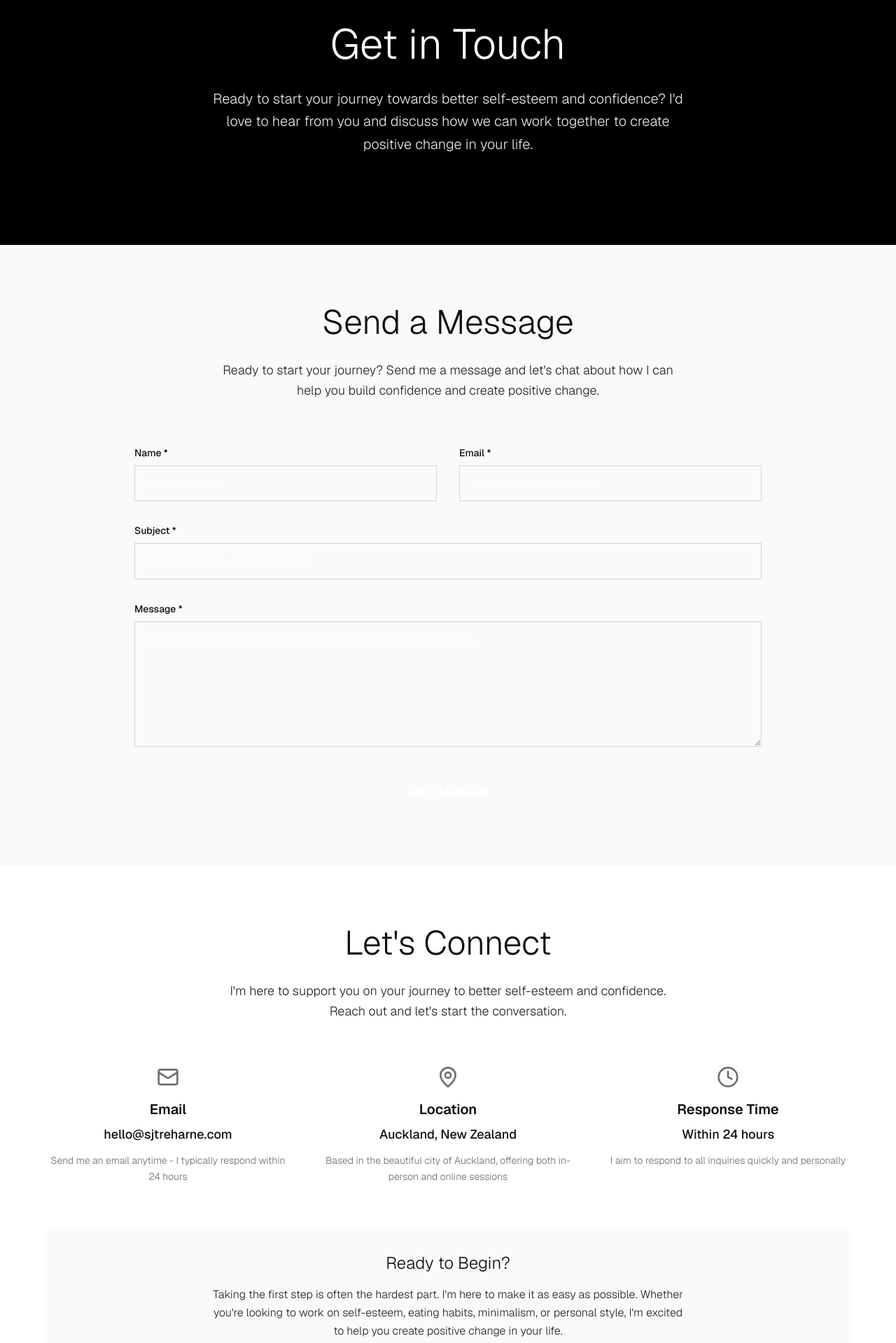
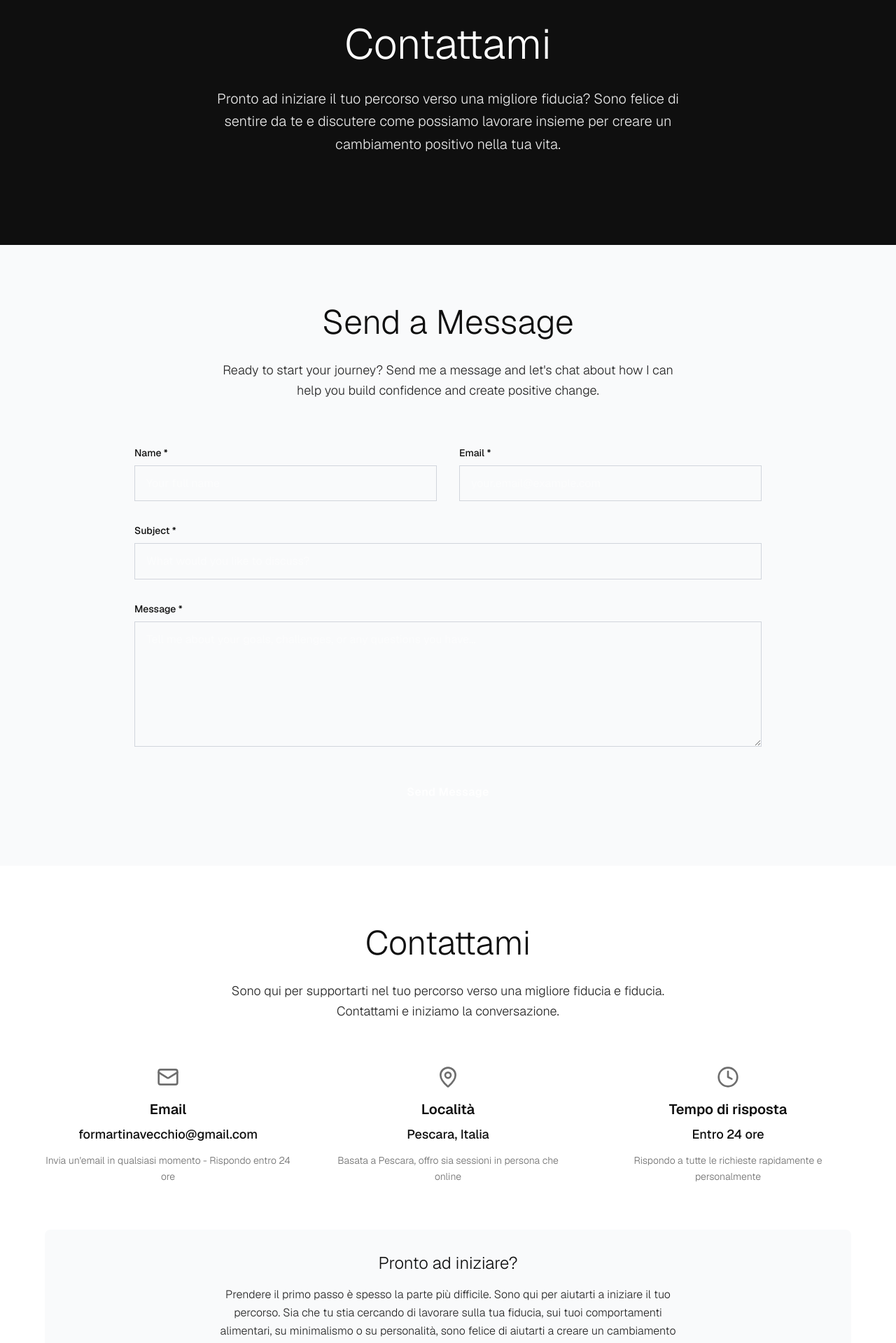
Before and after one commit to ezequiasaramburu/martina-website, a Next.js app: page /contact in a window 1280 px wide. Shown: the part 160-2079 px from the top of the page at 70% size. Built offline with nearby package versions, Linux system fonts and the light colour scheme.

Commit message:
fix warnings and update some content

```diff
--- a/src/app/about/page.tsx
+++ b/src/app/about/page.tsx
@@ -8,19 +8,19 @@ import Header from "@/components/Header";
 const AboutPage = () => {
   const featuresData = [
     {
-      title: "Qualified",
+      title: "Professionalità",
       description:
-        "As a certified Eating Psychology Coach and Life Coach, I'm qualified and passionate about helping people out of negative eating habits and into freedom, body confidence and good self-image. I love helping others find the boldness to wear what they love, eat what they fancy and do what their passionate about.",
+        "Mi sono laureata in Scienze dell’Educazione, della Formazione e in Filosofia. Ho approfondito la cura educativa e gli interventi di supporto in momenti di fragilità delle persone. La filosofia mi ha spinta a esplorare la ricerca di senso e la trasformazione. Il Master in Consulenza Filosofica ha unito teoria e pratica, permettendomi di accompagnare le persone valorizzando le loro potenzialità e domande in continua evoluzione.",
     },
     {
-      title: "Personal",
+      title: "Personalità",
       description:
-        "First and foremost I'm a wife and mother, so I'm currently living out my dream. I'm also a photographer and qualified Zumba Instructor. I love getting offline and into nature. So most weekends you'll find our little family in the woods, hanging in a hammock, making a fire and drinking tea together.",
+        '"Non mi fingo mai più intelligente, più bella, più giovane e più buona di quanto sono per apparire diversa, perché non ho bisogno di quelle menzogne. Vivo nell\'incredibile e indescrivibile lusso delle domande e delle risposte del mio tempo, che mi sono vicine e che sento come mie. Sono libera di vivere dove e come voglio, di leggere ciò che voglio, di pensare a tutto ciò che voglio come voglio, e di ascoltare chi voglio."',
     },
     {
-      title: "Faith",
+      title: "Eticità",
       description:
-        "I'm a Christian and therefore believe that you were created with love, care and there is purpose to your life. If that's what you believe too, I'm happy to help you find more intentionality in your faith life. But if you're not feeling it, we can leave the God-chat out of our sessions and focus on you.",
+        "Nel mio ruolo, l’etica professionale è il fondamento imprescindibile di ogni intervento. Credo profondamente che l'onestà intellettuale, la trasparenza e l’integrità siano la base per costruire spazi di apprendimento efficaci, relazioni autentiche e di fiducia con chi si accompagna nel percorso di crescita. Agisco sempre con responsabilità, ponendo al centro la persona e il suo benessere, nel rispetto delle diversità e della dignità di ciascuno.",
     },
   ];
 
@@ -29,13 +29,13 @@ const AboutPage = () => {
       <Header />
       <AboutHero
         title="Ciao, sono Martina Vecchio."
-        subtitle="Una formatrice e consulente filosofica basata a Pescara, Italia."
+        subtitle="Siamo quello che facciamo? Il nostro nome? Le nostre passioni o i nostri vizi? I nostri pensieri più strani o quelle azioni che fanno di noi qualcuno da ammirare?"
         imageSrc="/images/profile.jpeg"
         imageAlt="Martina Vecchio sitting on a wall with graffiti in a natural setting"
       />
 
       <ThreeColumnFeatures
-        sectionTitle="What I like about me:"
+        sectionTitle="Cosa ti piacerà di me:"
         columns={
           featuresData as [
             (typeof featuresData)[0],
--- a/src/app/layout.tsx
+++ b/src/app/layout.tsx
@@ -42,10 +42,11 @@ export const metadata: Metadata = {
     index: true,
     follow: true,
   },
-  viewport: {
-    width: "device-width",
-    initialScale: 1,
-  },
+};
+
+export const viewport = {
+  width: "device-width",
+  initialScale: 1,
 };
 
 export default function RootLayout({
--- a/src/app/page.tsx
+++ b/src/app/page.tsx
@@ -1,18 +1,17 @@
 import Header from "@/components/Header";
 import Hero from "@/components/Hero";
 import ColorfulSection from "@/components/ColorfulSection";
-import RootLayout from "./layout";
 import Footer from "@/components/Footer";
 
 export default function Home() {
   return (
-    <RootLayout>
+    <>
       <Header />
       <main>
         <Hero />
         <ColorfulSection />
       </main>
       <Footer />
-    </RootLayout>
+    </>
   );
 }
--- a/src/components/AboutHero.tsx
+++ b/src/components/AboutHero.tsx
@@ -11,9 +11,9 @@ interface AboutHeroProps {
 
 const AboutHero = ({ title, subtitle, imageSrc, imageAlt }: AboutHeroProps) => {
   return (
-    <section className="min-h-screen flex">
+    <section className="h-[65vh] flex">
       {/* Left side - Text content */}
-      <div className="w-full lg:w-1/2 bg-black flex items-center justify-center px-8 lg:px-16">
+      <div className="w-full lg:w-1/2 bg-dark-900 flex items-center justify-center px-8 lg:px-16">
         <div className="text-center lg:text-left max-w-lg">
           <h1 className="text-4xl md:text-5xl lg:text-6xl font-light text-white mb-6 leading-tight">
             {title}
@@ -25,12 +25,12 @@ const AboutHero = ({ title, subtitle, imageSrc, imageAlt }: AboutHeroProps) => {
       </div>
 
       {/* Right side - Image */}
-      <div className="hidden lg:block lg:w-1/2 relative">
+      <div className="hidden lg:block lg:w-1/2 relative pt-20">
         <Image
           src={imageSrc}
           alt={imageAlt}
           fill
-          className="object-cover"
+          className="object-contain"
           priority
         />
       </div>
--- a/src/components/CoachingHero.tsx
+++ b/src/components/CoachingHero.tsx
@@ -4,11 +4,12 @@ const CoachingHero = () => {
   return (
     <section className="bg-gradient-to-br from-teal-400 via-blue-400 to-purple-500 py-20 lg:py-32 px-8 relative overflow-hidden">
       {/* Background overlay for better text readability */}
-      <div className="absolute inset-0 bg-black bg-opacity-20"></div>
+      <div className="absolute inset-0 bg-dark-900 bg-opacity-20"></div>
 
-      <div className="max-w-4xl mx-auto text-center relative z-10">
+      <div className="max-w-6xl mx-auto text-center relative z-10">
         <h1 className="text-4xl md:text-5xl lg:text-6xl font-light text-white mb-6 leading-tight">
-          Coaching
+          &quot;Io non posso insegnare niente a nessuno, <br />
+          posso solo aiutarli a pensare.&quot;
         </h1>
         <p className="text-lg md:text-xl text-white/95 font-light leading-relaxed max-w-2xl mx-auto">
           Scopri le diverse modalità di incontro per il tuo percorso di crescita
--- a/src/components/ColorfulSection.tsx
+++ b/src/components/ColorfulSection.tsx
@@ -114,6 +114,10 @@ const ImageSquare = ({ section }: { section: SectionData }) => (
         alt={section.imageAlt || ""}
         fill
         className="object-cover"
+        sizes="(max-width: 768px) 100vw, 50vw"
+        priority={
+          section.image === "/images/1.png" || section.image === "/images/2.png"
+        }
       />
     )}
   </div>
--- a/src/components/ContactHero.tsx
+++ b/src/components/ContactHero.tsx
@@ -2,15 +2,15 @@
 
 const ContactHero = () => {
   return (
-    <section className="bg-black py-20 lg:py-32 px-8">
+    <section className="bg-dark-900 py-20 lg:py-32 px-8">
       <div className="max-w-4xl mx-auto text-center">
         <h1 className="text-4xl md:text-5xl lg:text-6xl font-light text-white mb-6 leading-tight">
-          Get in Touch
+          Contattami
         </h1>
         <p className="text-lg md:text-xl text-white/90 font-light leading-relaxed max-w-2xl mx-auto">
-          Ready to start your journey towards better self-esteem and confidence?
-          I&apos;d love to hear from you and discuss how we can work together to
-          create positive change in your life.
+          Pronto ad iniziare il tuo percorso verso una migliore fiducia? Sono
+          felice di sentire da te e discutere come possiamo lavorare insieme per
+          creare un cambiamento positivo nella tua vita.
         </p>
       </div>
     </section>
--- a/src/components/ContactInfo.tsx
+++ b/src/components/ContactInfo.tsx
@@ -7,22 +7,21 @@ const ContactInfo = () => {
     {
       icon: Mail,
       title: "Email",
-      info: "hello@sjtreharne.com",
+      info: "formartinavecchio@gmail.com",
       description:
-        "Send me an email anytime - I typically respond within 24 hours",
+        "Invia un'email in qualsiasi momento - Rispondo entro 24 ore",
     },
     {
       icon: MapPin,
-      title: "Location",
-      info: "Auckland, New Zealand",
-      description:
-        "Based in the beautiful city of Auckland, offering both in-person and online sessions",
+      title: "Località",
+      info: "Pescara, Italia",
+      description: "Basata a Pescara, offro sia sessioni in persona che online",
     },
     {
       icon: Clock,
-      title: "Response Time",
-      info: "Within 24 hours",
-      description: "I aim to respond to all inquiries quickly and personally",
+      title: "Tempo di risposta",
+      info: "Entro 24 ore",
+      description: "Rispondo a tutte le richieste rapidamente e personalmente",
     },
   ];
 
@@ -31,11 +30,11 @@ const ContactInfo = () => {
       <div className="max-w-6xl mx-auto">
         <div className="text-center mb-16">
           <h2 className="text-4xl md:text-5xl font-light text-dark-900 mb-6 leading-tight">
-            Let&apos;s Connect
+            Contattami
           </h2>
           <p className="text-lg text-dark-900/90 font-light leading-relaxed max-w-2xl mx-auto">
-            I&apos;m here to support you on your journey to better self-esteem
-            and confidence. Reach out and let&apos;s start the conversation.
+            Sono qui per supportarti nel tuo percorso verso una migliore fiducia
+            e fiducia. Contattami e iniziamo la conversazione.
           </p>
         </div>
 
@@ -60,13 +59,14 @@ const ContactInfo = () => {
 
         <div className="mt-16 p-8 bg-gray-50 rounded-lg text-center">
           <h3 className="text-2xl font-light text-dark-900 mb-4">
-            Ready to Begin?
+            Pronto ad iniziare?
           </h3>
           <p className="text-dark-900/90 font-light leading-relaxed max-w-2xl mx-auto">
-            Taking the first step is often the hardest part. I&apos;m here to
-            make it as easy as possible. Whether you&apos;re looking to work on
-            self-esteem, eating habits, minimalism, or personal style, I&apos;m
-            excited to help you create positive change in your life.
+            Prendere il primo passo è spesso la parte più difficile. Sono qui
+            per aiutarti a iniziare il tuo percorso. Sia che tu stia cercando di
+            lavorare sulla tua fiducia, sui tuoi comportamenti alimentari, su
+            minimalismo o su personalità, sono felice di aiutarti a creare un
+            cambiamento positivo nella tua vita.
           </p>
         </div>
       </div>
--- a/src/components/ThreeColumnFeatures.tsx
+++ b/src/components/ThreeColumnFeatures.tsx
@@ -33,9 +33,9 @@ const ThreeColumnFeatures = ({
           {columns.map((column, index) => (
             <div
               key={index}
-              className={`text-center ${
+              className={`text-left ${
                 index < columns.length - 1
-                  ? "md:border-r md:border-gray-300 md:pr-8 lg:pr-12"
+                  ? "md:border-r md:border-gray-200 md:pr-8 lg:pr-12"
                   : ""
               }`}
             >
```
